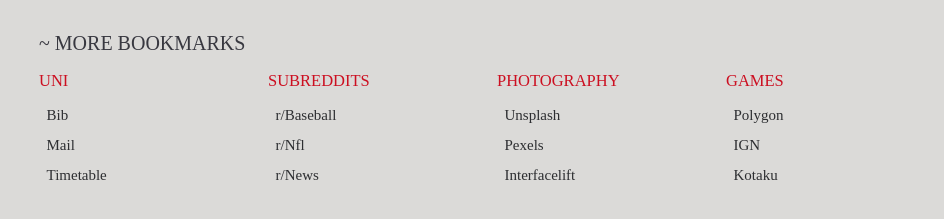
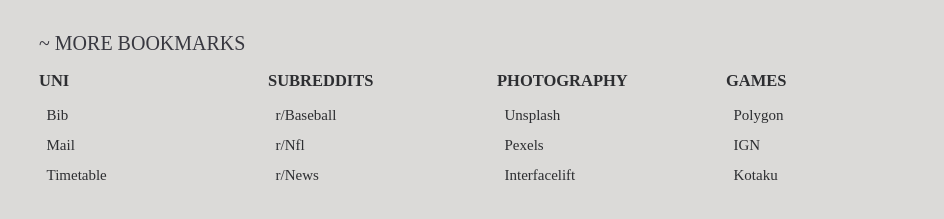
Before and after one commit to m2xw/Tabpage, a plain HTML site: page index.html in a window 1280 px wide. Shown: the part 435-654 px from the top of the page, without its empty margins (168-1112 px from the left). Drawn offline with Linux system fonts and the light colour scheme.

Commit message:
Update style.css

```diff
--- a/assets/css/style.css
+++ b/assets/css/style.css
@@ -90,10 +90,9 @@ h3 {
     color: var(--color-secondary);
 }
 h4 {
-	font-size: 1.1em;
-	font-weight: 400;
-  padding-bottom: .5rem;
-  color: var(--color-tertiary);
+    font-size: 1.1em;
+    font-weight: 600;
+    padding-bottom: .5rem;
 }
 #togglebookmarks {
   text-decoration: none!important;
```
